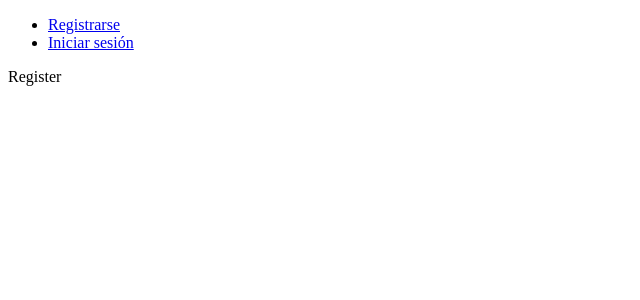
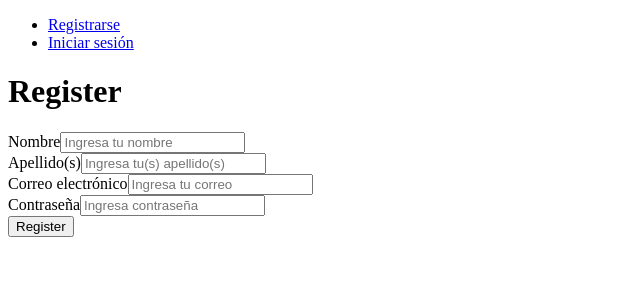
Before and after one commit to servo98/grupo-a-tienda, a React (Vite) app in the folder frontend/: page /register in a window 1280 px wide. Shown: the top 300 px of the page, without its empty margins (0-640 px from the left). Built offline with nearby package versions, Linux system fonts and the light colour scheme.

Commit message:
feat: Services added to front

```diff
--- a/frontend/package.json
+++ b/frontend/package.json
@@ -10,6 +10,7 @@
     "preview": "vite preview"
   },
   "dependencies": {
+    "axios": "^1.8.4",
     "react": "^19.0.0",
     "react-dom": "^19.0.0",
     "react-router": "^7.4.0"
--- a/frontend/src/pages/Register.jsx
+++ b/frontend/src/pages/Register.jsx
@@ -1,7 +1,96 @@
 import React from "react";
+import { useState } from "react";
+import { register } from "../services/auth.service";
 
 const Register = () => {
-  return <div>Register</div>;
+  const [formData, setFormData] = useState({
+    firstName: "",
+    lastName: "",
+    email: "",
+    password: "",
+  });
+
+  const handleChange = (e) => {
+    const { value, name } = e.target;
+
+    setFormData((prevData) => {
+      return {
+        ...prevData,
+        [name]: value,
+      };
+    });
+  };
+
+  const handleSubmit = async (e) => {
+    e.preventDefault();
+
+    try {
+      const response = await register(
+        formData.firstName,
+        formData.lastName,
+        formData.email,
+        formData.password
+      );
+      console.log(response);
+    } catch (error) {
+      console.log(error);
+    }
+  };
+
+  return (
+    <div>
+      <h1>Register</h1>
+      <form>
+        <div>
+          <label htmlFor="firstName">Nombre</label>
+          <input
+            type="text"
+            id="firstName"
+            name="firstName"
+            onChange={handleChange}
+            value={formData.firstName}
+            placeholder="Ingresa tu nombre"
+          />
+        </div>
+        <div>
+          <label htmlFor="firstName">Apellido(s)</label>
+          <input
+            type="text"
+            id="lastName"
+            name="lastName"
+            onChange={handleChange}
+            value={formData.lastName}
+            placeholder="Ingresa tu(s) apellido(s)"
+          />
+        </div>
+        <div>
+          <label htmlFor="email">Correo electrónico</label>
+          <input
+            type="email"
+            id="email"
+            name="email"
+            onChange={handleChange}
+            value={formData.email}
+            placeholder="Ingresa tu correo"
+          />
+        </div>
+        <div>
+          <label htmlFor="password">Contraseña</label>
+          <input
+            type="password"
+            id="password"
+            name="password"
+            onChange={handleChange}
+            value={formData.password}
+            placeholder="Ingresa contraseña"
+          />
+        </div>
+        <button onClick={handleSubmit} type="submit">
+          Register
+        </button>
+      </form>
+    </div>
+  );
 };
 
 export default Register;
--- /dev/null
+++ b/frontend/src/services/api.js
@@ -0,0 +1,7 @@
+import axios from "axios";
+
+const api = axios.create({
+  baseURL: "http://localhost:8080/api",
+});
+
+export default api;
--- /dev/null
+++ b/frontend/src/services/auth.service.js
@@ -0,0 +1,19 @@
+import api from "./api";
+
+const register = (firstName, lastName, email, password) => {
+  return api.post("/auth/register", {
+    firstName,
+    lastName,
+    email,
+    password,
+  });
+};
+
+const login = (email, password) => {
+  return api.post("/auth/login", {
+    email,
+    password,
+  });
+};
+
+export { login, register };
```
Also changed, not shown: 1 other file (tests, documents, lock files or other folders).
